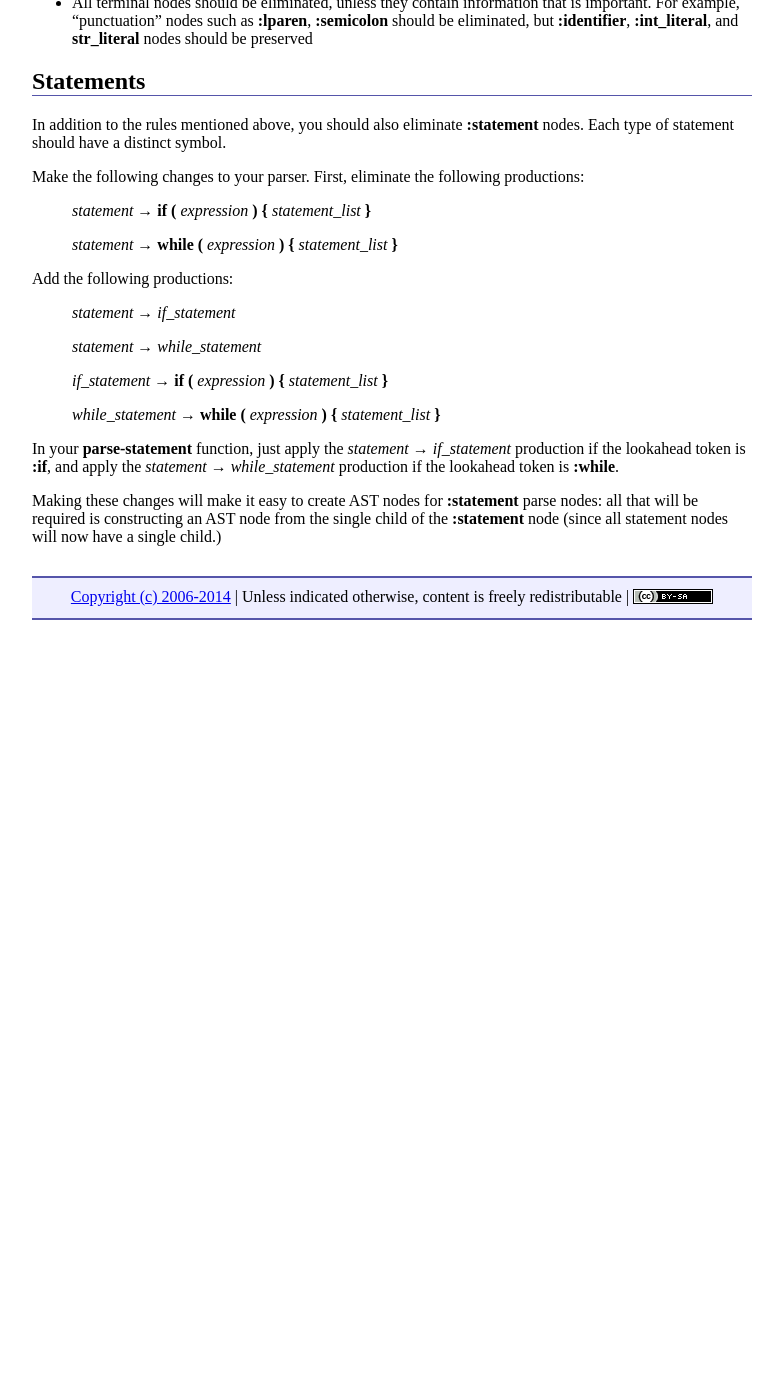
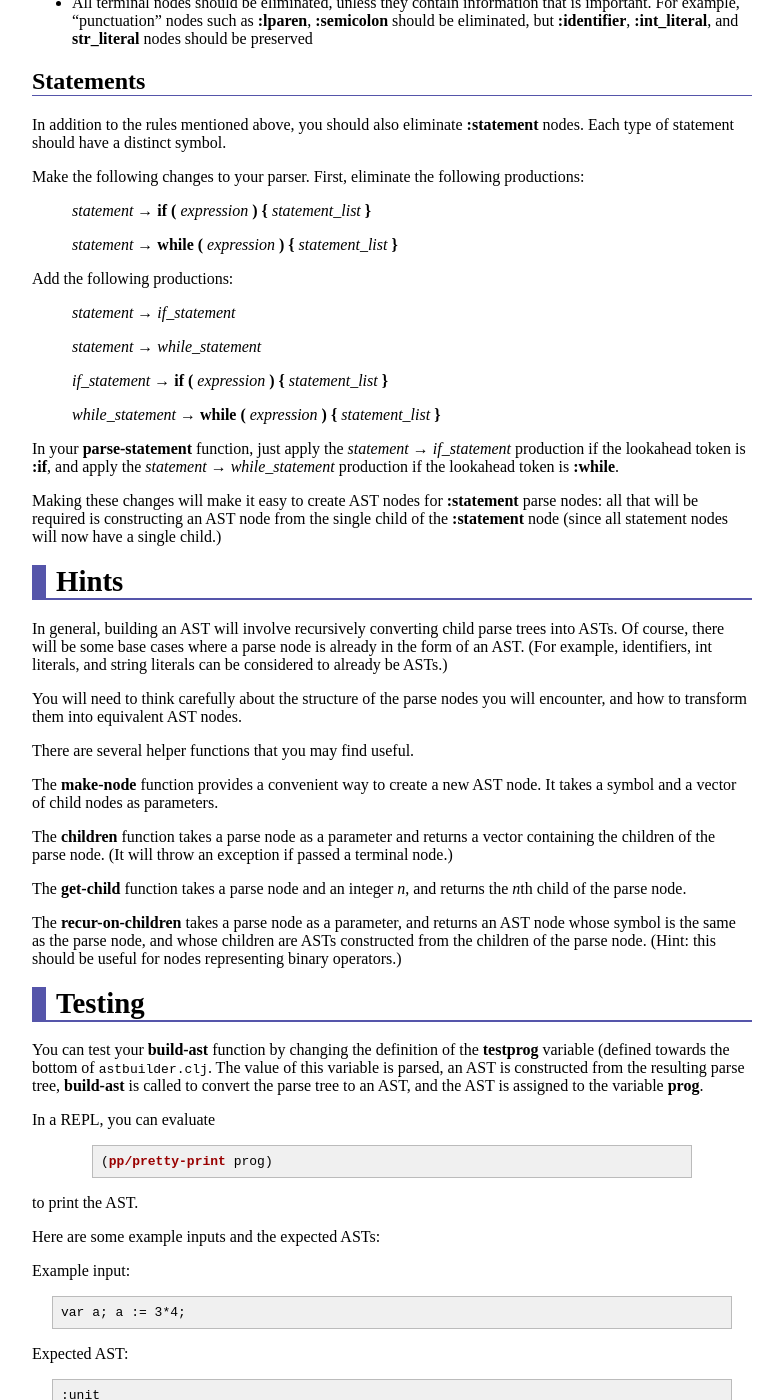
Before and after one commit to ycpcs/cs340-fall2014, a Jekyll site: the page built from assign/assign07.md, in a window 1280 px wide and 1400 px high, scrolled down 478 px. Shown: the whole window, without its empty margins (248-1031 px from the left). Built offline with Jekyll 4.4.1, drawn with Linux system fonts in a browser that asks for light colours; nearby versions of some CDN libraries; Markdown is read by kramdown in place of the engine named in the settings; before the commit the page ends 1108 px from its top, so only the background shows below that; some of the changed text lies outside the part shown.

Commit message:
more explanation, hints, testing

```diff
--- a/assign/assign07.md
+++ b/assign/assign07.md
@@ -46,3 +46,86 @@ Add the following productions:
 In your **parse-statement** function, just apply the *statement* → *if\_statement* production if the lookahead token is **:if**, and apply the *statement* → *while\_statement* production if the lookahead token is **:while**.
 
 Making these changes will make it easy to create AST nodes for **:statement** parse nodes: all that will be required is constructing an AST node from the single child of the **:statement** node (since all statement nodes will now have a single child.)
+
+# Hints
+
+In general, building an AST will involve recursively converting child parse trees into ASTs.  Of course, there will be some base cases where a parse node is already in the form of an AST.  (For example, identifiers, int literals, and string literals can be considered to already be ASTs.)
+
+You will need to think carefully about the structure of the parse nodes you will encounter, and how to transform them into equivalent AST nodes.
+
+There are several helper functions that you may find useful.
+
+The **make-node** function provides a convenient way to create a new AST node.  It takes a symbol and a vector of child nodes as parameters.
+
+The **children** function takes a parse node as a parameter and returns a vector containing the children of the parse node.  (It will throw an exception if passed a terminal node.)
+
+The **get-child** function takes a parse node and an integer *n*, and returns the *n*th child of the parse node.
+
+The **recur-on-children** takes a parse node as a parameter, and returns an AST node whose symbol is the same as the parse node, and whose children are ASTs constructed from the children of the parse node.  (Hint: this should be useful for nodes representing binary operators.)
+
+# Testing
+
+You can test your **build-ast** function by changing the definition of the **testprog** variable (defined towards the bottom of `astbuilder.clj`.  The value of this variable is parsed, an AST is constructed from the resulting parse tree, **build-ast** is called to convert the parse tree to an AST, and the AST is assigned to the variable **prog**.
+
+In a REPL, you can evaluate
+
+{% highlight clojure %}
+(pp/pretty-print prog)
+{% endhighlight %}
+
+to print the AST.
+
+Here are some example inputs and the expected ASTs:
+
+Example input:
+
+    var a; a := 3*4;
+
+Expected AST:
+
+    :unit
+    +--:statement_list
+       +--:var_decl_statement
+       |  +--:identifier["a"]
+       +--:expression_statement
+          +--:op_assign
+             +--:identifier["a"]
+             +--:op_mul
+                +--:int_literal["3"]
+                +--:int_literal["4"]
+
+Example input:
+
+    a * (b + 3);
+
+Expected AST:
+
+    :unit
+    +--:statement_list
+       +--:expression_statement
+          +--:op_mul
+             +--:identifier["a"]
+             +--:op_plus
+                +--:identifier["b"]
+                +--:int_literal["3"]
+
+Example input:
+
+    while (a + b) { c; d*e*4; }
+
+Expected AST:
+
+    +--:statement_list
+       +--:while_statement
+          +--:op_plus
+          |  +--:identifier["a"]
+          |  +--:identifier["b"]
+          +--:statement_list
+             +--:expression_statement
+             |  +--:identifier["c"]
+             +--:expression_statement
+                +--:op_mul
+                   +--:op_mul
+                   |  +--:identifier["d"]
+                   |  +--:identifier["e"]
+                   +--:int_literal["4"]
```
